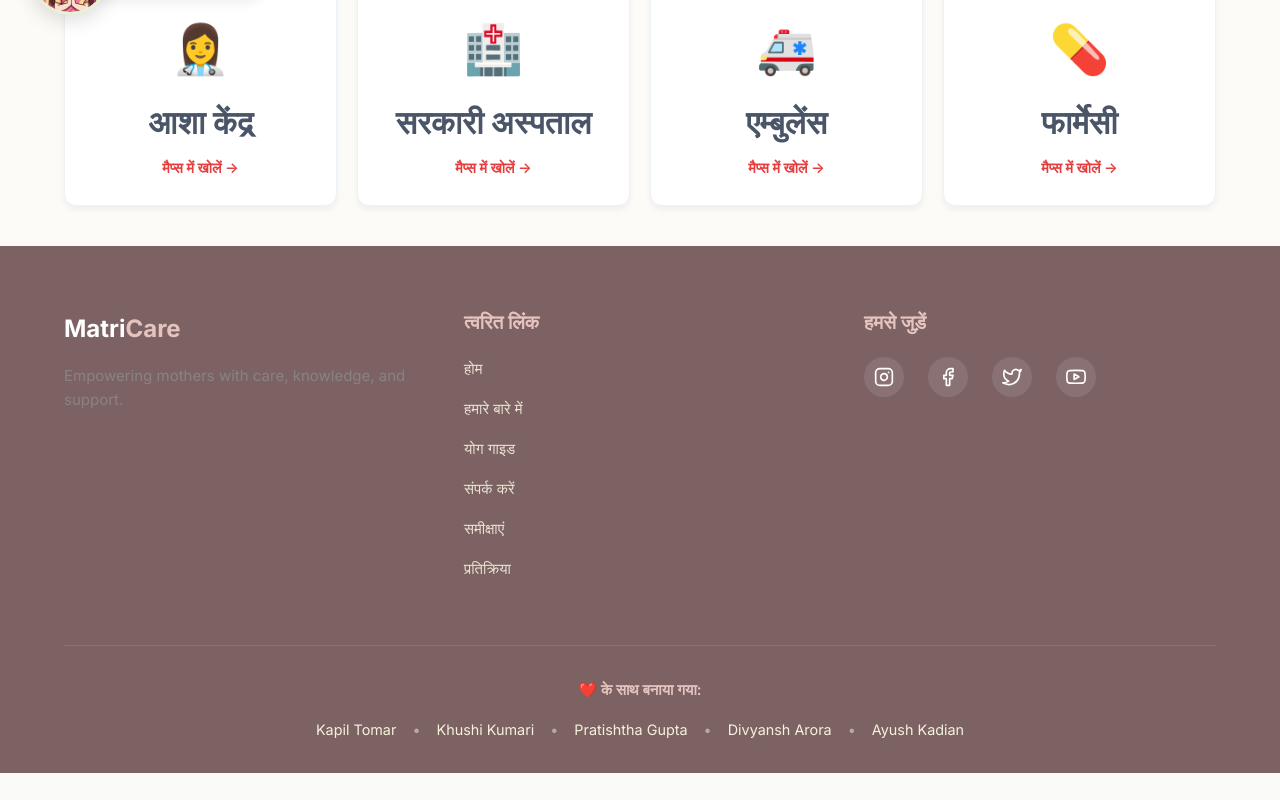
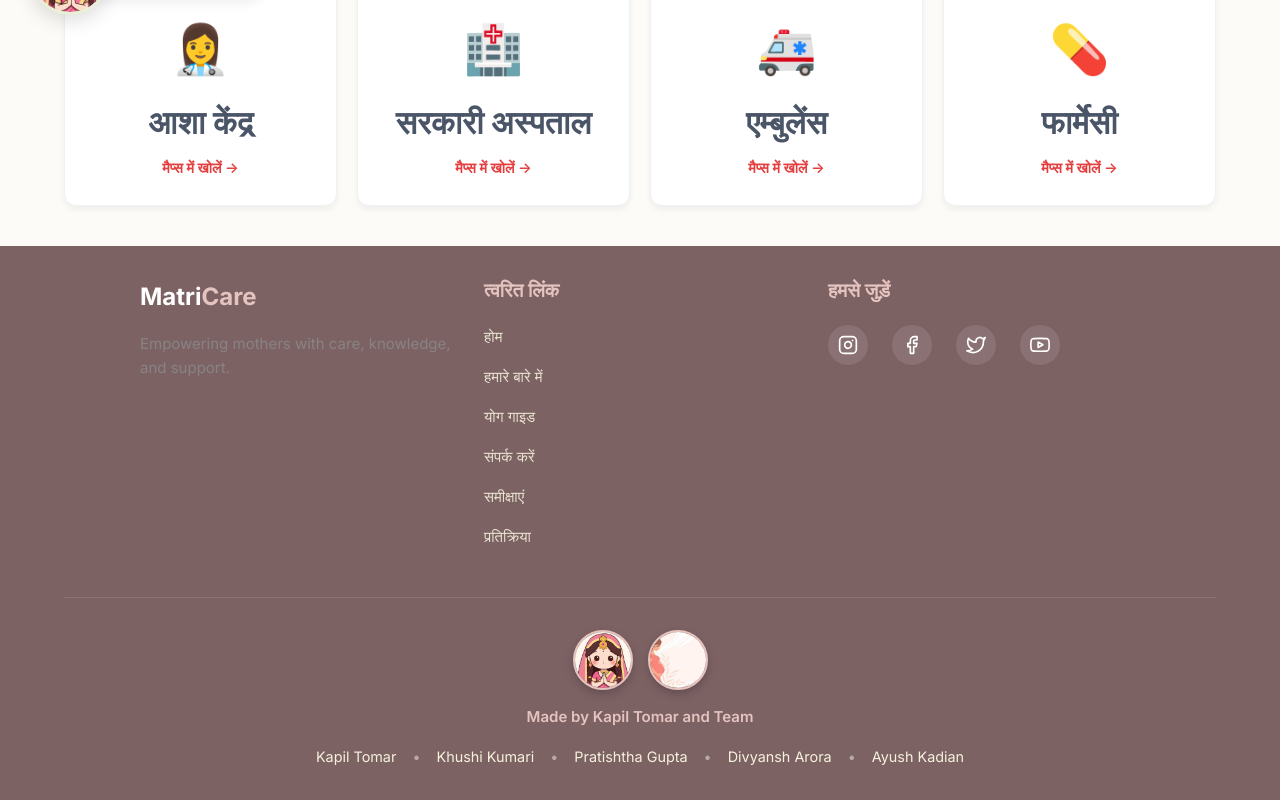
Before and after one commit to khushiiikk/MatriCare, a React (Vite) app: page /find-care in a window 1280 px wide. Shown: the part 755-1555 px from the top of the page. Before the commit the page ends 1528 px from the top, so only its background shows below. Built offline with nearby package versions, Linux system fonts and the light colour scheme; no server answers.

Commit message:
Enhance footer with compact design, images, and updated credits

```diff
--- a/src/components/Footer.css
+++ b/src/components/Footer.css
@@ -1,15 +1,21 @@
 .footer {
     background-color: var(--color-mauve-dark);
     color: var(--color-white);
-    padding: var(--spacing-2xl) 0 var(--spacing-lg);
+    padding: var(--spacing-lg) 0;
+    /* Reduced vertical padding */
     margin-top: auto;
 }
 
 .footer-content {
     display: grid;
-    grid-template-columns: repeat(auto-fit, minmax(250px, 1fr));
-    gap: var(--spacing-xl);
-    margin-bottom: var(--spacing-xl);
+    grid-template-columns: repeat(auto-fit, minmax(200px, 1fr));
+    /* Smaller columns */
+    gap: var(--spacing-lg);
+    margin-bottom: var(--spacing-lg);
+    max-width: 1000px;
+    /* Constrain width */
+    margin-left: auto;
+    margin-right: auto;
 }
 
 .footer-section h3 {
@@ -113,3 +119,30 @@
         transform: translateX(0) scale(1.05);
     }
 }
+
+.footer-images {
+    display: flex;
+    gap: 15px;
+    justify-content: center;
+    margin-bottom: 15px;
+}
+
+.footer-img-circle {
+    width: 60px;
+    height: 60px;
+    border-radius: 50%;
+    overflow: hidden;
+    border: 2px solid var(--color-peach);
+    box-shadow: 0 4px 10px rgba(0, 0, 0, 0.2);
+    transition: transform 0.3s ease;
+}
+
+.footer-img-circle:hover {
+    transform: scale(1.1);
+}
+
+.footer-img-circle img {
+    width: 100%;
+    height: 100%;
+    object-fit: cover;
+}
--- a/src/components/Footer.jsx
+++ b/src/components/Footer.jsx
@@ -1,6 +1,7 @@
 import React from 'react';
 import './Footer.css';
 import { useLanguage } from '../context/LanguageContext';
+import cuteMotherImg from '../assets/cute-mother.jpg';
 
 const Footer = () => {
     const { language } = useLanguage();
@@ -108,7 +109,19 @@ const Footer = () => {
 
                 {/* Credits */}
                 <div className="footer-credits">
-                    <span className="credits-title">{content.created}</span>
+
+                    <div className="footer-images">
+                        <div className="footer-img-circle">
+                            <img src={cuteMotherImg} alt="Mother" />
+                        </div>
+                        <div className="footer-img-circle">
+                            <img src="/mother-baby.jpg" alt="Baby" style={{ objectPosition: 'top' }} />
+                        </div>
+                    </div>
+
+                    <span className="credits-title">
+                        Made by Kapil Tomar and Team
+                    </span>
                     <div className="credits-list">
                         {team.map((member, index) => (
                             <span key={index}>{member}</span>
```
